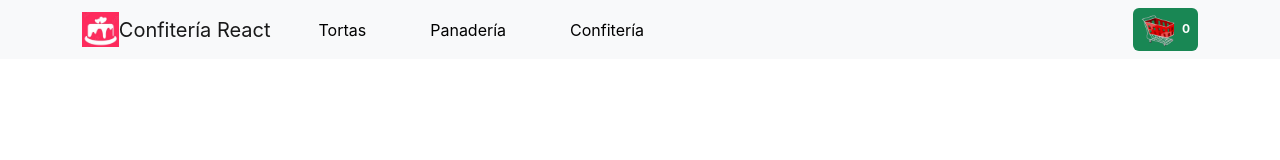
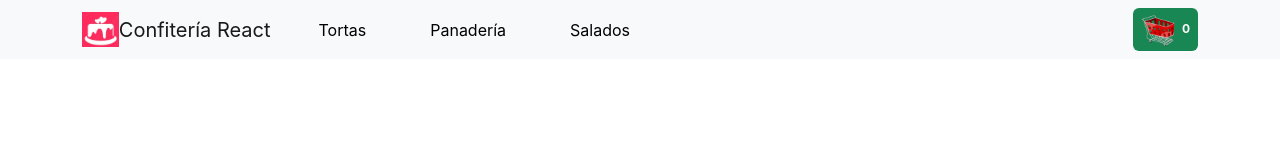
Before and after one commit to RLunaGHub/Confiteria-React, a React (Create React App) app: page / in a window 1280 px wide. Shown: the top 160 px of the page. Built offline with nearby package versions, Linux system fonts and the light colour scheme.

Commit message:
new categories

```diff
--- a/src/asyncmock.jsx
+++ b/src/asyncmock.jsx
@@ -122,6 +122,26 @@ const products = [
     stock: 8,
     category: "tortas",
   },
+  {
+    id: 13,
+    name: "Masas",
+    img: "../img/masas.jpg",
+    description:
+      "Profiteroles rellenos, cañoncitos rellenos, palmeritas, minipostres, tocinito del cielo, coco con dulce de leche, copitos de dulce de leche, macarrones, merenguitos",
+    price: 5100,
+    stock: 8,
+    category: "panaderia",
+  },
+  {
+    id: 14,
+    name: "Tartas",
+    img: "../img/tartas.jpg",
+    description:
+      "Profiteroles rellenos, cañoncitos rellenos, palmeritas, minipostres, tocinito del cielo, coco con dulce de leche, copitos de dulce de leche, macarrones, merenguitos",
+    price: 800,
+    stock: 12,
+    category: "salados",
+  },
 ];
 
 export const getProducts = () => {
--- a/src/components/NavBar/NavBar.jsx
+++ b/src/components/NavBar/NavBar.jsx
@@ -1,5 +1,5 @@
 import { Navbar, Container, Nav } from "react-bootstrap";
-import { NavLink, Link } from "react-router-dom";
+import { NavLink } from "react-router-dom";
 import { CartWidget } from "../CartWidget/CartWidget";
 import logo from "./assets/logo.jpg";
 
@@ -19,7 +19,7 @@ export const NavBar = () => {
             alt="Imagen de logo forma de torta"
             style={stylesLogo.img}
           />
-          <Navbar.Brand href="#home">Confitería React</Navbar.Brand>
+          <Navbar.Brand href="/">Confitería React</Navbar.Brand>
           <Navbar.Collapse id="basic-navbar-nav">
             <Nav className="me-auto">
               <NavLink to={"/category/tortas"} className="NavLinkStyle">
@@ -28,8 +28,8 @@ export const NavBar = () => {
               <NavLink to={"/category/panaderia"} className="NavLinkStyle">
                 Panadería
               </NavLink>
-              <NavLink to={"/category/confitería"} className="NavLinkStyle">
-                Confitería
+              <NavLink to={"/category/salados"} className="NavLinkStyle">
+                Salados
               </NavLink>
             </Nav>
             <CartWidget />
```
Also changed, not shown: public/img/masas.jpg (added), public/img/tartas.jpg (added).
